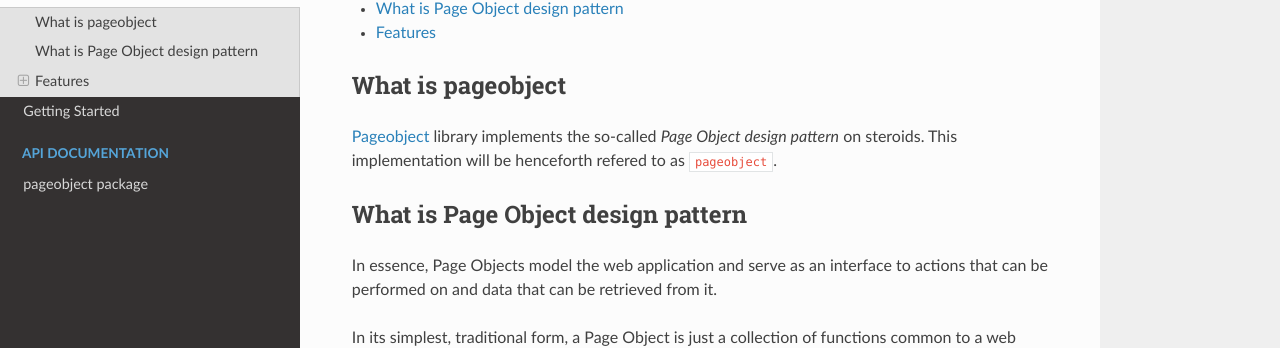
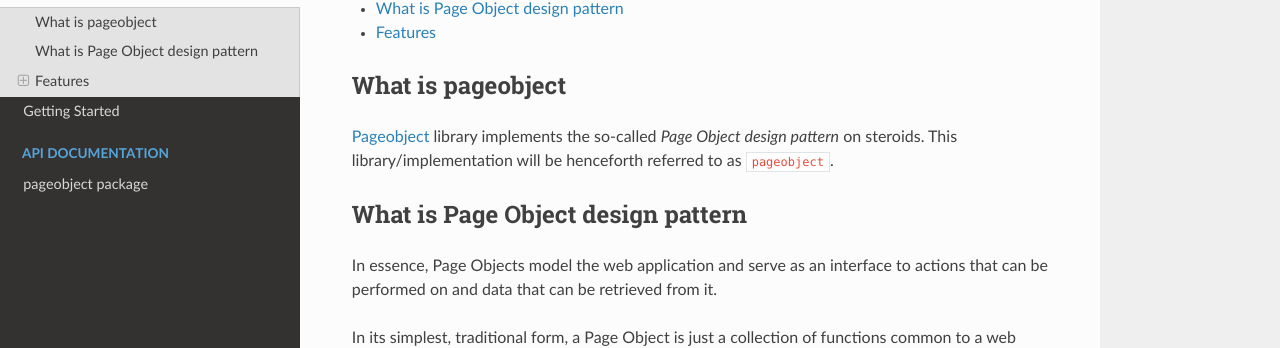
Before and after one commit to lukas-linhart/pageobject, a Sphinx documentation site: the page built from docs/overview.rst, in a window 1280 px wide and 900 px high. Shown: the part 187-535 px from the top of the window. Built offline with Sphinx 7.4.7 and the Read the Docs theme 2.0.0, drawn with Linux system fonts in a browser that asks for light colours.

Commit message:
docs - overview - fixed typo

```diff
--- a/docs/overview.rst
+++ b/docs/overview.rst
@@ -13,7 +13,8 @@
 ------------------
 
 `Pageobject`_ library implements the so-called *Page Object design pattern*
-on steroids. This implementation will be henceforth refered to as ``pageobject``.
+on steroids. This library/implementation will be henceforth referred to as
+``pageobject``.
 
 .. _Pageobject: https://github.com/lukas-linhart/pageobject
 
```
